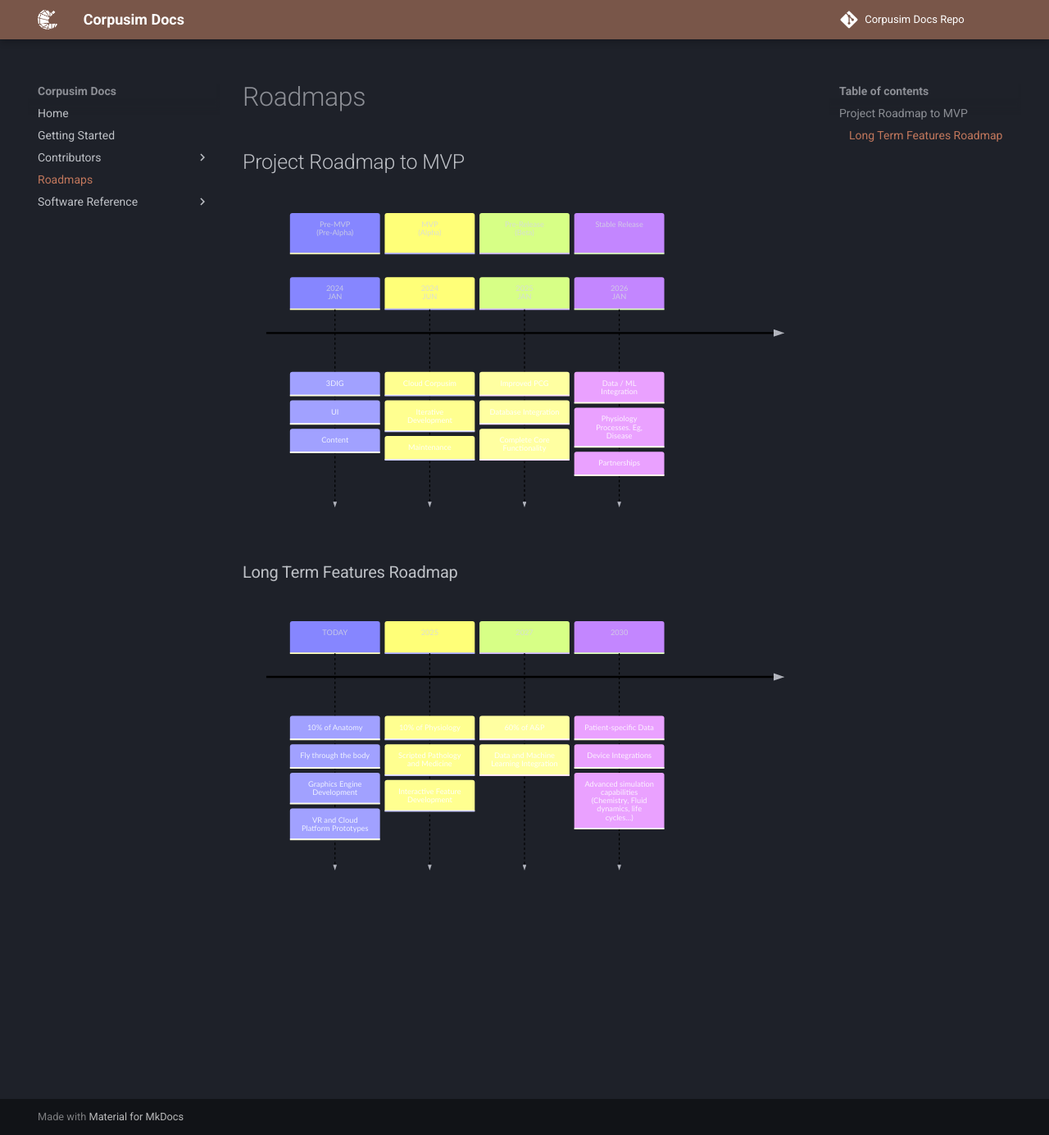
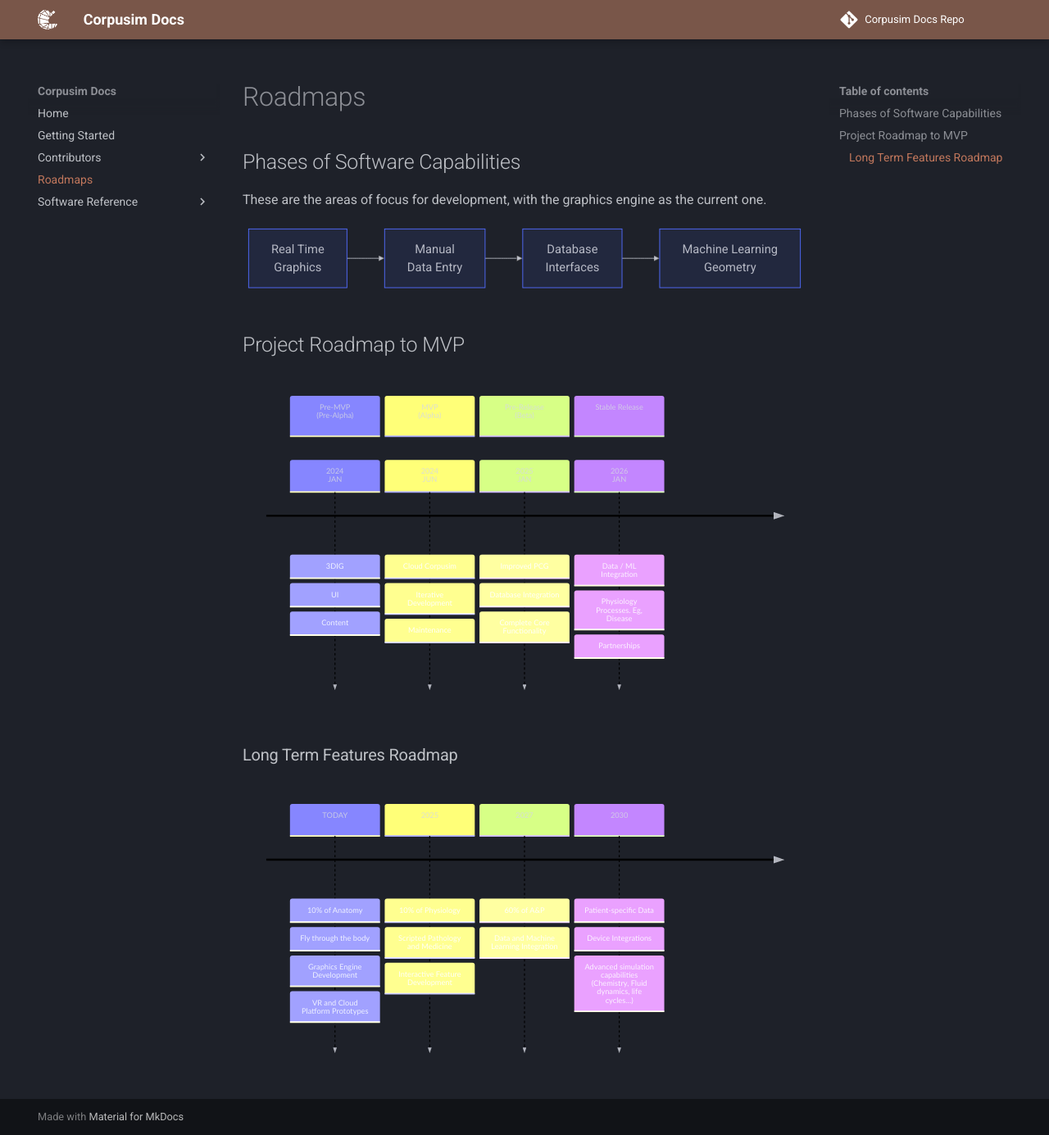
Before and after one commit to Corpusim/corpusim-docs, an MkDocs documentation site: the page built from docs/roadmaps.md, in a window 1280 px wide and 1385 px high. Shown: the whole window at 82% size. Built offline with MkDocs 1.6.1 and Material for MkDocs 9.7.7, drawn with Linux system fonts in a browser that asks for light colours; comment, search, counter and statistics services are not loaded.

Commit message:
graphics engine and roadmap graph

````diff
--- a/docs/roadmaps.md
+++ b/docs/roadmaps.md
@@ -1,3 +1,15 @@
+
+## Phases of Software Capabilities
+
+These are the areas of focus for development, with the graphics engine as the current one.
+
+```mermaid
+graph LR
+
+cg[Real Time\nGraphics]-->man[Manual\nData Entry]
+man-->db[Database\nInterfaces]
+db-->ml[Machine Learning\nGeometry]
+```
 
 ## Project Roadmap to MVP
 
--- a/mkdocs.yml
+++ b/mkdocs.yml
@@ -1,12 +1,13 @@
 nav:
     - Home: index.md
-    - Getting Started : getting-started.md
+    - Getting Started : getting_started.md
     - 'Contributors':
       - 'About Contributors' : 'contributors/about_contributors.md'
       - 'Tools and Processes' : 'contributors/tools_and_processes.md'
     - Roadmaps : roadmaps.md
     - 'Software Reference':
       - 'Design and Architecture' : 'software_reference/design_and_architecture.md'
+      - 'Graphics Engine' : 'software_reference/graphics_engine.md'
 
 theme:
   name: material
````
Also changed, not shown: docs/index.md (+1 -1 lines), docs/software_reference/graphics_engine.md (added, +68 -0 lines), docs/getting_started.md (renamed from docs/getting-started.md).
